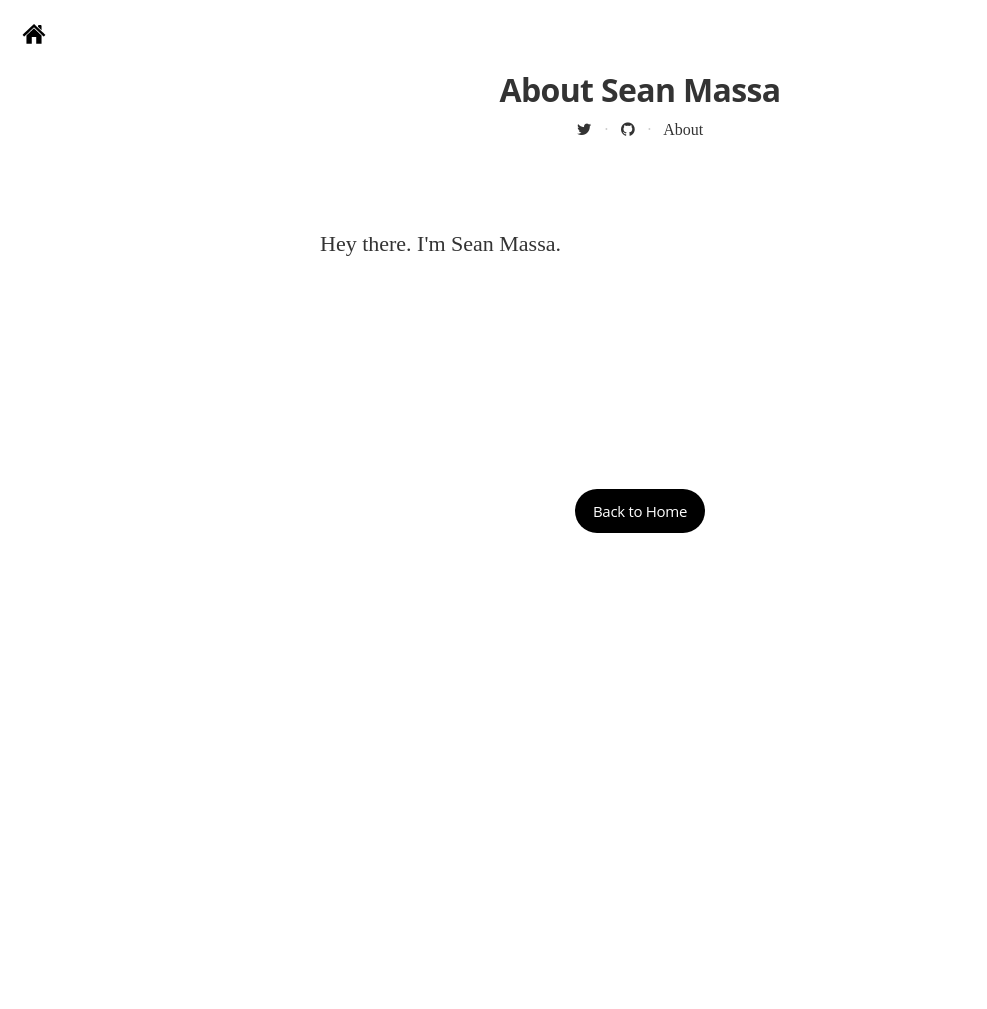
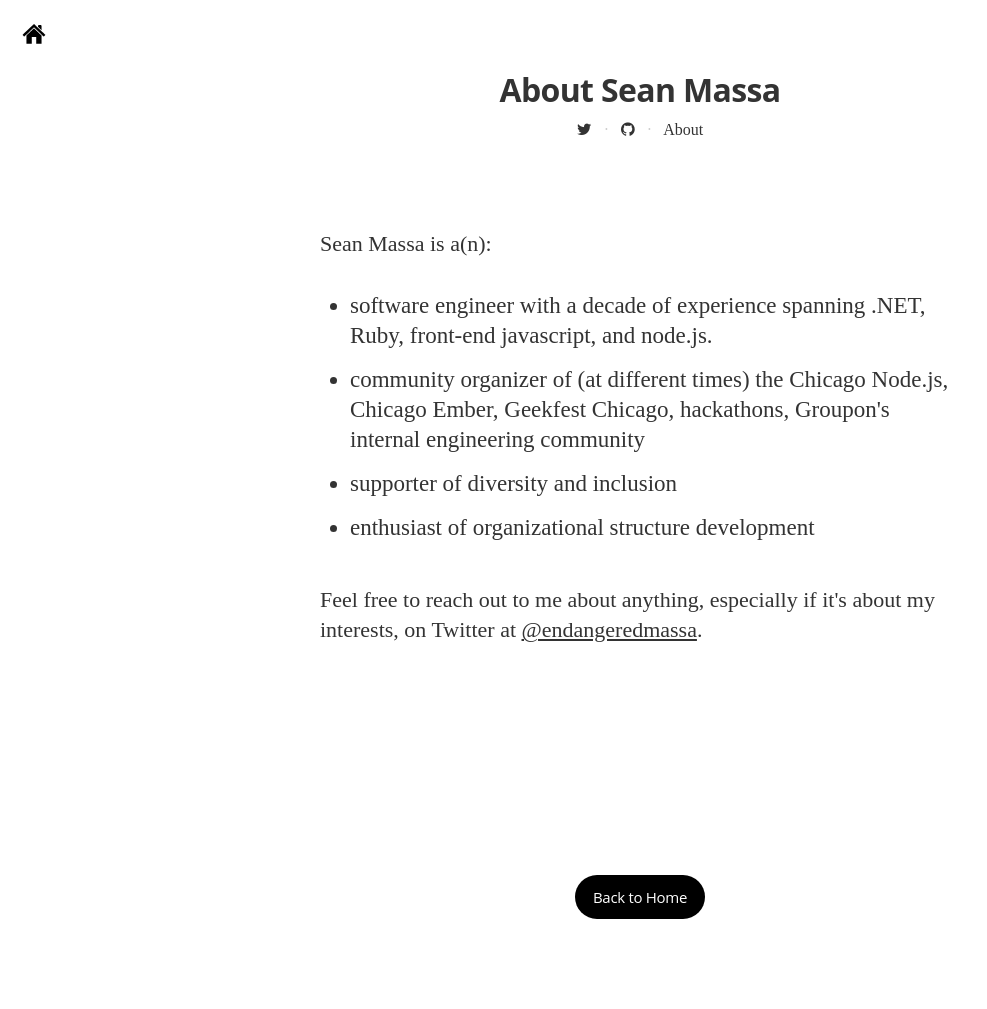
Before and after one commit to EndangeredMassa/endangeredmassa.github.com, a Jekyll site: the page built from about.html, in a window 1280 px wide. Shown: the whole page, without its empty margins (0-987 px from the left). Built offline with Jekyll 4.4.1, drawn with Linux system fonts in a browser that asks for light colours; nearby versions of some CDN libraries; some web fonts are replaced; before the commit the page ends 900 px from its top, so only the background shows below that.

Commit message:
flesh out about.html

```diff
--- a/about.html
+++ b/about.html
@@ -7,7 +7,7 @@
     <div class="custom-links">
       {% for social in site.social %}
         {% if social.url %}
-            <a class="icon-{{ social.icon }}" href="{{ social.url }}" {% if social.desc %} title="{{ social.desc }}"{% endif %}">
+            <a class="icon-{{ social.icon }}" href="{{ social.url }}" {% if social.desc %}title="{{ social.desc }}"{% endif %}>
               <i class="fa fa-{{ social.icon }}"></i>
             </a>
             &nbsp;&nbsp;·&nbsp;&nbsp;
@@ -22,7 +22,20 @@
 
   <article class="post">
     <section class="post-content">
-      <p>Hey there. I'm Sean Massa.</p>
+      <p>
+        Sean Massa is a(n):
+      </p>
+
+      <ul>
+        <li>software engineer with a decade of experience spanning .NET, Ruby, front-end javascript, and node.js.</li>
+        <li>community organizer of (at different times) the Chicago Node.js, Chicago Ember, Geekfest Chicago, hackathons, Groupon's internal engineering community</li>
+        <li>supporter of diversity and inclusion</li>
+        <li>enthusiast of organizational structure development</li>
+      </ul>
+      <p>
+        Feel free to reach out to me about anything, especially if it's about my interests, on Twitter at
+        <a href="https://twitter.com/endangeredmassa">@endangeredmassa</a>.
+      </p>
     </section>
   </article>
 
```
